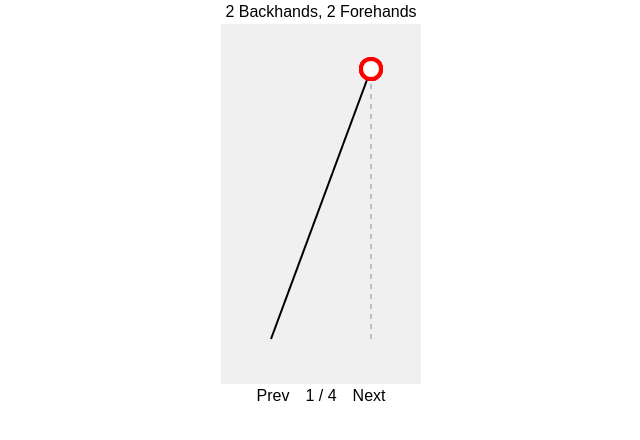
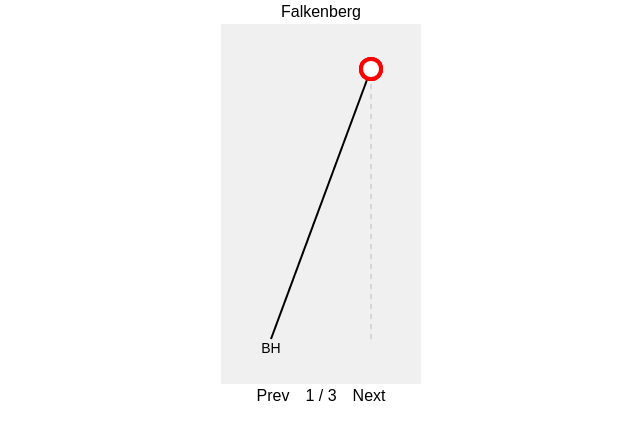
Before and after one commit to RowMur/ttdrills, a Next.js app: page / in a window 1280 px wide. Shown: the top 440 px of the page, without its empty margins (319-959 px from the left). Built offline with nearby package versions, Linux system fonts and the light colour scheme.

Commit message:
feat: add support for forehand from backhand side and vice versa

```diff
--- a/src/app/page.tsx
+++ b/src/app/page.tsx
@@ -1,11 +1,11 @@
 "use client";
 
-import { DRILLS } from "@/data";
+import { DRILLS, shotTypeShorthand } from "@/data";
 import { Fragment, useState } from "react";
 
 export default function Home() {
   const [activeShotIndex, setActiveShotIndex] = useState(0);
-  const drill = DRILLS[0];
+  const drill = DRILLS[1];
   return (
     <>
       <h2 className="text-center">{drill.name}</h2>
@@ -27,8 +27,20 @@ export default function Home() {
               ? 150
               : 100;
           const startY = 315;
+          const isActive = shotIndex === activeShotIndex;
           return (
             <Fragment key={shotIndex}>
+              {isActive && (
+                <text
+                  x={startX}
+                  y={startY + 14}
+                  textAnchor="middle"
+                  fontSize="14"
+                  fill="black"
+                >
+                  {shotTypeShorthand[shot.type]}
+                </text>
+              )}
               <line
                 x1={startX}
                 y1={startY}
--- a/src/data.ts
+++ b/src/data.ts
@@ -1,13 +1,54 @@
-import { Drill } from "@/types";
+import { Drill, ShotType } from "@/types";
+
+export const shotTypeShorthand: Record<ShotType, string> = {
+  forehand: "FH",
+  backhand: "BH",
+};
 
 export const DRILLS: Drill[] = [
   {
     name: "2 Backhands, 2 Forehands",
     shots: [
-      { spin: "top", from: { depth: "long", direction: "backhand" } },
-      { spin: "top", from: { depth: "long", direction: "backhand" } },
-      { spin: "top", from: { depth: "long", direction: "forehand" } },
-      { spin: "top", from: { depth: "long", direction: "forehand" } },
+      {
+        spin: "top",
+        type: "backhand",
+        from: { depth: "long", direction: "backhand" },
+      },
+      {
+        spin: "top",
+        type: "backhand",
+        from: { depth: "long", direction: "backhand" },
+      },
+      {
+        spin: "top",
+        type: "forehand",
+        from: { depth: "long", direction: "forehand" },
+      },
+      {
+        spin: "top",
+        type: "forehand",
+        from: { depth: "long", direction: "forehand" },
+      },
+    ],
+  },
+  {
+    name: "Falkenberg",
+    shots: [
+      {
+        spin: "top",
+        type: "backhand",
+        from: { depth: "long", direction: "backhand" },
+      },
+      {
+        spin: "top",
+        type: "forehand",
+        from: { depth: "long", direction: "backhand" },
+      },
+      {
+        spin: "top",
+        type: "forehand",
+        from: { depth: "long", direction: "forehand" },
+      },
     ],
   },
 ];
--- a/src/types.ts
+++ b/src/types.ts
@@ -9,7 +9,10 @@ type Placement = {
   direction: Direction;
 };
 
+export type ShotType = "forehand" | "backhand";
+
 type Shot = {
+  type: ShotType;
   spin: Spin;
   from: Placement;
 };
```
